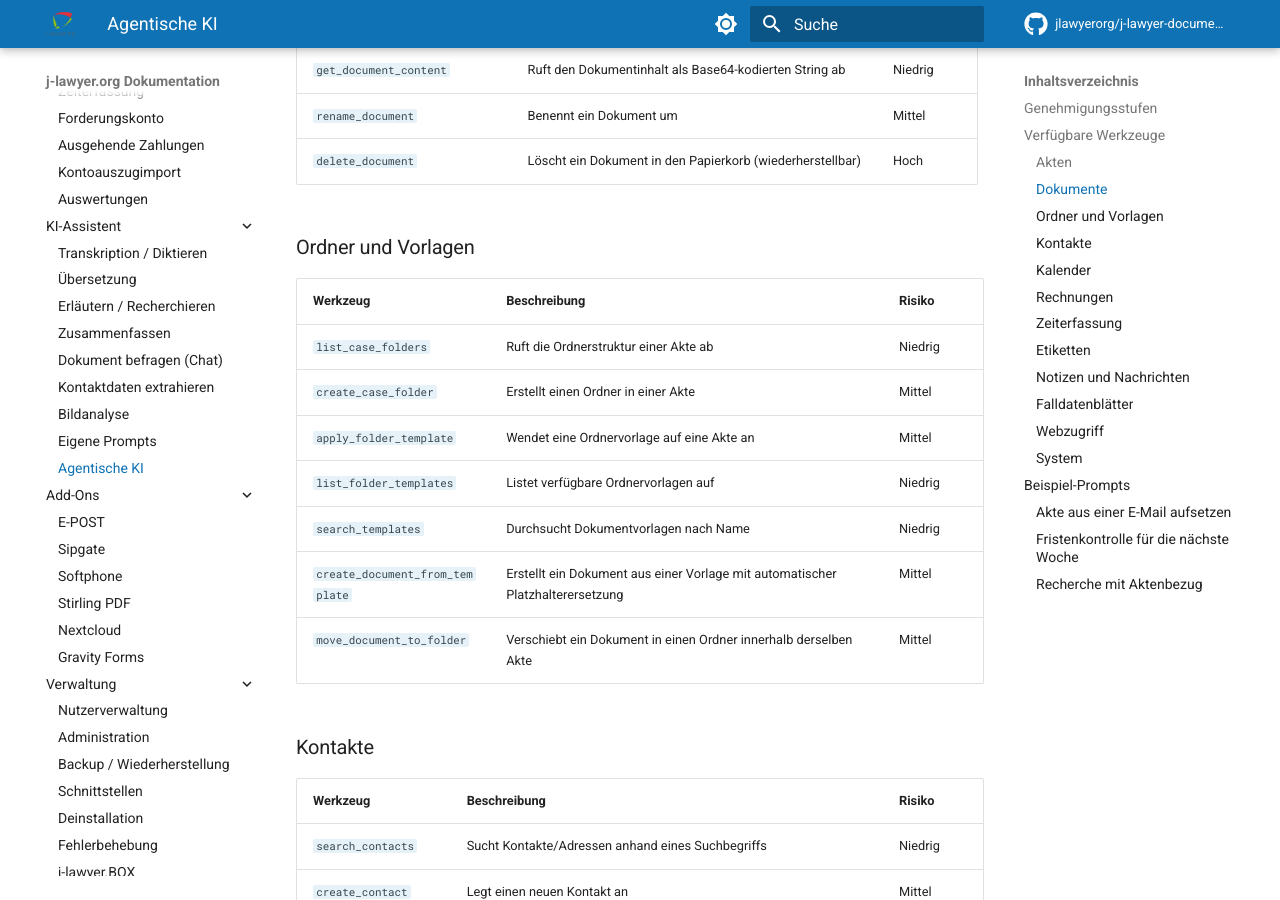
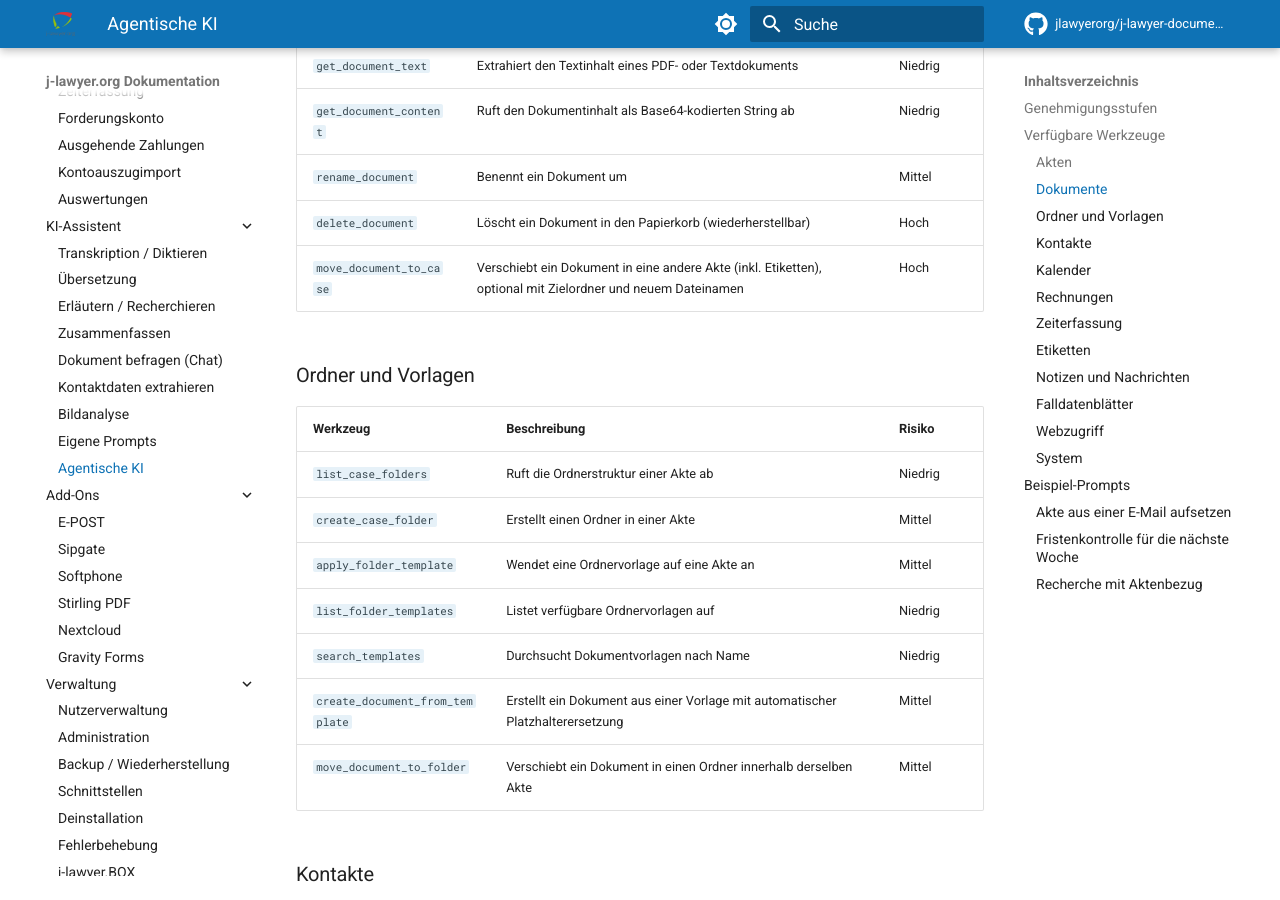
Before and after one commit to jlawyerorg/j-lawyer-documentation, an MkDocs documentation site: the page built from docs/benutzerhandbuch/ki-assistent/agenten.md, in a window 1280 px wide and 900 px high, scrolled down 2181 px. Built offline with MkDocs 1.6.1 and Material for MkDocs 9.7.7, drawn with Linux system fonts in a browser that asks for light colours; comment, search, counter and statistics services are not loaded.

Commit message:
added ingo tool to move documents to a different case

```diff
--- a/docs/benutzerhandbuch/ki-assistent/agenten.md
+++ b/docs/benutzerhandbuch/ki-assistent/agenten.md
@@ -54,6 +54,7 @@
 | `get_document_content` | Ruft den Dokumentinhalt als Base64-kodierten String ab | Niedrig |
 | `rename_document` | Benennt ein Dokument um | Mittel |
 | `delete_document` | Löscht ein Dokument in den Papierkorb (wiederherstellbar) | Hoch |
+| `move_document_to_case` | Verschiebt ein Dokument in eine andere Akte (inkl. Etiketten), optional mit Zielordner und neuem Dateinamen | Hoch |
 
 ### Ordner und Vorlagen {#tools-ordner}
 
```
